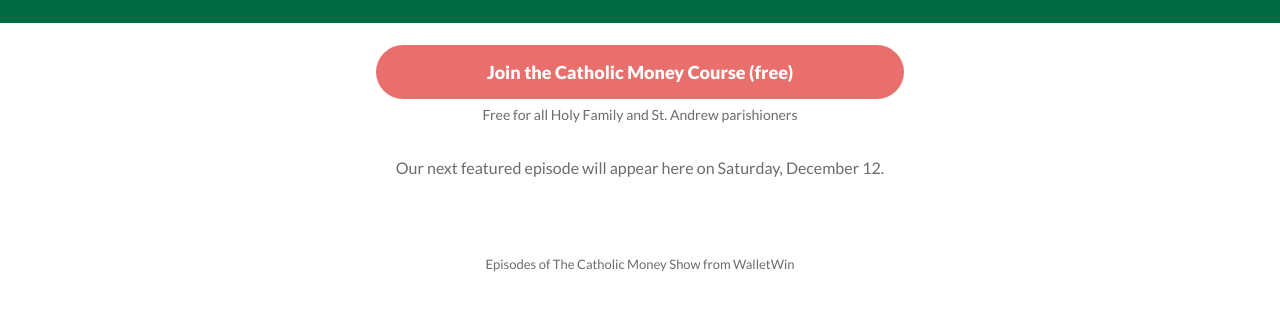
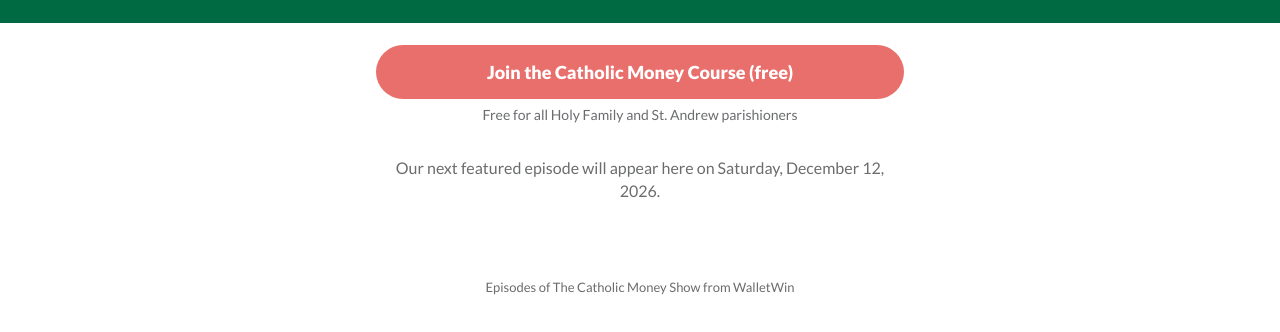
Before and after one commit to pskip0/catholicmoney, a plain HTML site: page index.html in a window 1280 px wide. Shown: the part 214-546 px from the top of the page. Drawn offline with Linux system fonts and the light colour scheme.

Commit message:
Show the year in episode dates
Co-Authored-By: Claude Opus 5.5 <noreply@anthropic.com>
Claude-Session: https://claude.ai/code/session_01MYCAWVwqrvDNjgVB4CFXtD

```diff
--- a/index.html
+++ b/index.html
@@ -52,7 +52,7 @@
 const EPISODES = [
   {
     id: "2026-12-13", opens: "2026-12-12T00:00:00-08:00",
-    weekend: "December 12–13 · Third Sunday of Advent",
+    weekend: "December 12–13, 2026 · Third Sunday of Advent",
     title: "How to Set Boundaries for Christmas Spending",
     desc: "Christmas joy doesn't have to come with January regret. Set clear expectations with your loved ones before the holidays, so everyone knows the plan.",
     links: [
@@ -63,7 +63,7 @@ const EPISODES = [
   },
   {
     id: "2026-12-27", opens: "2026-12-26T00:00:00-08:00",
-    weekend: "December 26–27 · Feast of the Holy Family",
+    weekend: "December 26–27, 2026 · Feast of the Holy Family",
     title: "Financial Lessons from the Holy Family",
     desc: "What Jesus, Mary and Joseph can teach our families about money: simplicity, trust in God's provision, and responsible stewardship.",
     links: [
@@ -76,7 +76,7 @@ const EPISODES = [
 ];
 // ─────────────────────────────────────────────────────────
 
-const fmt = d => d.toLocaleDateString("en-US", {weekday:"long", month:"long", day:"numeric", timeZone:"America/Los_Angeles"});
+const fmt = d => d.toLocaleDateString("en-US", {weekday:"long", month:"long", day:"numeric", year:"numeric", timeZone:"America/Los_Angeles"});
 const esc = s => String(s).replace(/[&<>"]/g, c => ({"&":"&amp;","<":"&lt;",">":"&gt;",'"':"&quot;"}[c]));
 
 const PREVIEW = /[?&]preview\b/.test(location.search);
```
